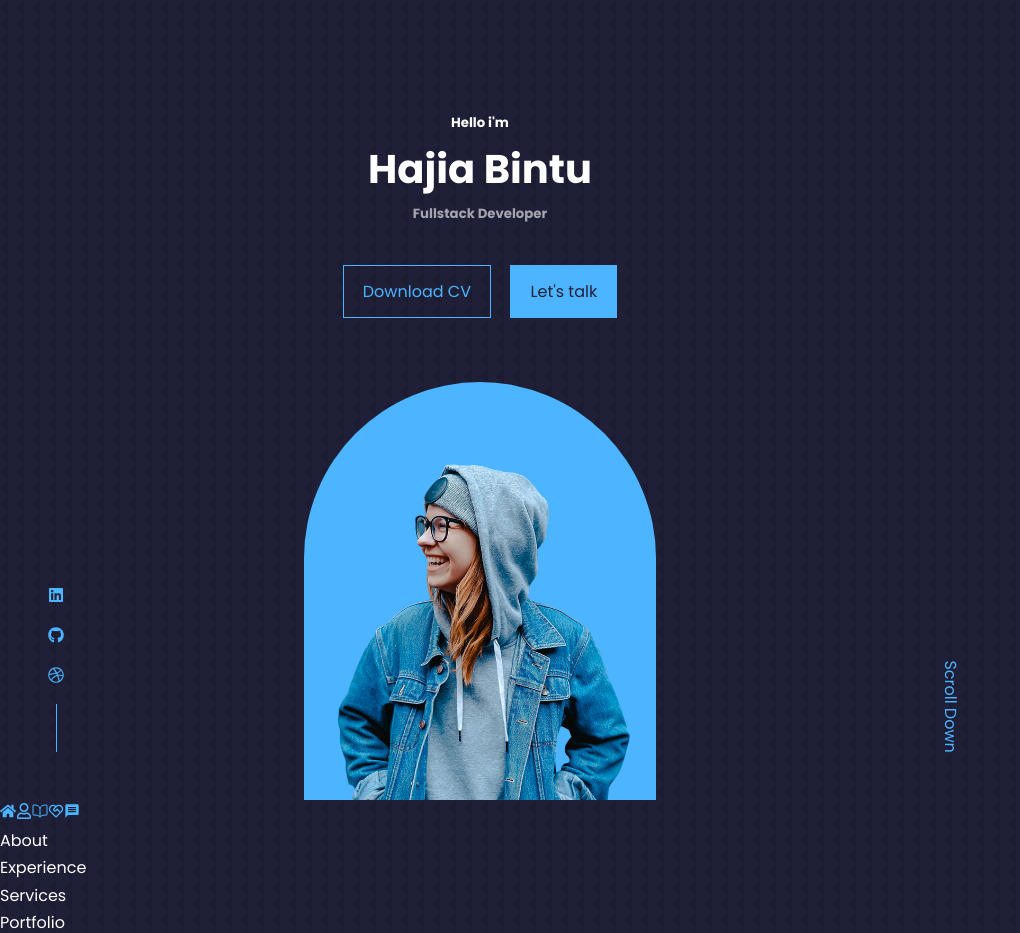
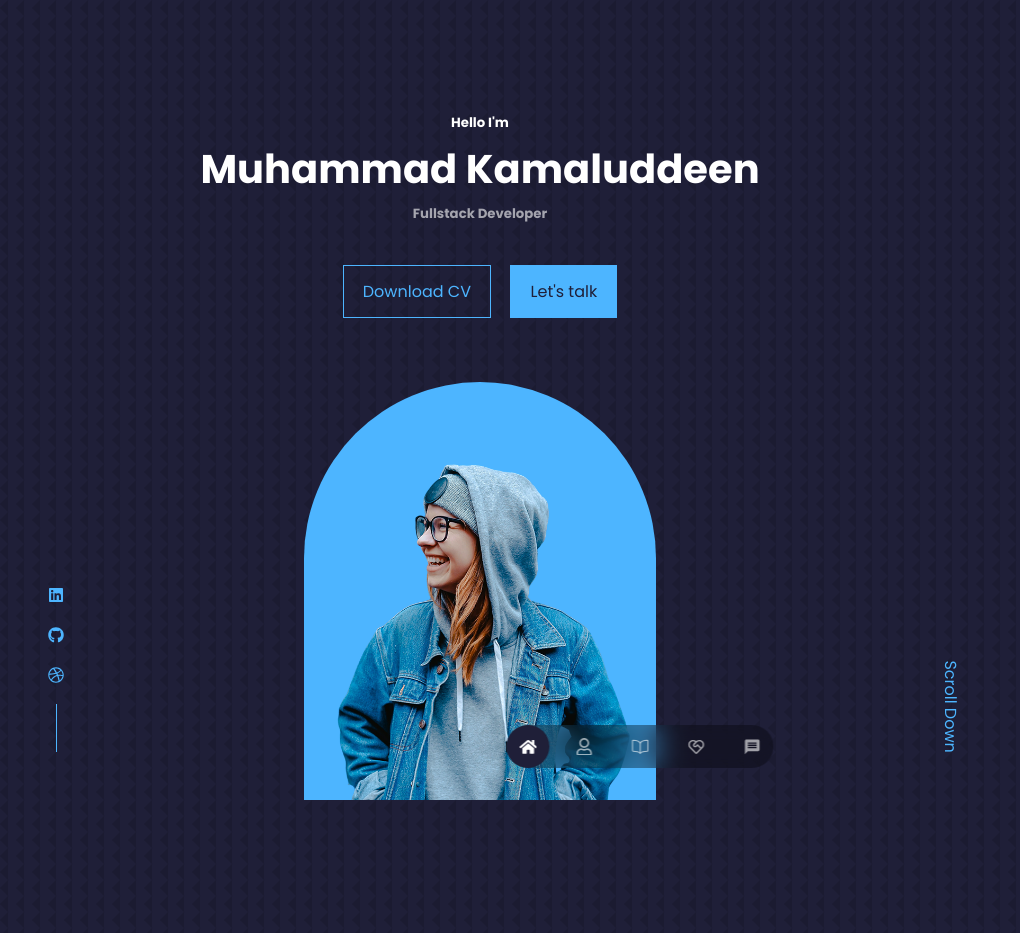
Before and after one commit to Meetkamal256/portfolio-website-template, a React (Create React App) app in the folder react-portfolio/: page / in a window 1280 px wide. Shown: the top 933 px of the page, without its empty margins (0-1020 px from the left). Built offline with nearby package versions, Linux system fonts and the light colour scheme.

Commit message:
useState to manage active links in nav component

```diff
--- a/react-portfolio/src/components/about/About.jsx
+++ b/react-portfolio/src/components/about/About.jsx
@@ -3,7 +3,7 @@
 
 const About = () => {
   return (
-    <div>About</div>
+    <section id='about'>About</section>
   )
 }
 
--- a/react-portfolio/src/components/contact/Contact.jsx
+++ b/react-portfolio/src/components/contact/Contact.jsx
@@ -3,7 +3,7 @@
 
 const Contact = () => {
   return (
-    <div>Contact</div>
+    <section id='contact'>Contact</section>
   )
 }
 
--- a/react-portfolio/src/components/experience/Experience.jsx
+++ b/react-portfolio/src/components/experience/Experience.jsx
@@ -3,7 +3,7 @@
 
 const Experience = () => {
   return (
-    <div>Experience</div>
+    <section id='experience'>Experience</section>
   )
 }
 
--- a/react-portfolio/src/components/header/Header.jsx
+++ b/react-portfolio/src/components/header/Header.jsx
@@ -4,12 +4,13 @@
 import ME from "../../assets/me.png";
 import HeaderSocials from "./HeaderSocials";
 
+
 const Header = () => {
   return (
     <header>
       <div className="container header__container">
-        <h5>Hello i'm</h5>
-        <h1>Hajia Bintu</h1>
+        <h5>Hello I'm</h5>
+        <h1>Muhammad Kamaluddeen</h1>
         <h5 className="text-light">Fullstack Developer</h5>
         <CTA />
         <HeaderSocials />
--- a/react-portfolio/src/components/nav/Nav.jsx
+++ b/react-portfolio/src/components/nav/Nav.jsx
@@ -4,23 +4,45 @@
 import { IoBookOutline } from "react-icons/io5";
 import { RiServiceLine } from "react-icons/ri";
 import { MdMessage } from "react-icons/md";
+import { useState } from "react";
 
 const Nav = () => {
+  const [activeNav, setActiveNav] = useState("#");
   return (
     <nav>
-      <a href="/">
+      <a
+        href="#"
+        onClick={() => setActiveNav("#")}
+        className={activeNav === "#" ? "active" : ""}
+      >
         <FaHome />
       </a>
-      <a href="#about">
+      <a
+        href="#about"
+        onClick={() => setActiveNav("#about")}
+        className={activeNav === "#about" ? "active" : ""}
+      >
         <FaRegUser />
       </a>
-      <a href="#experience">
+      <a
+        href="#experience"
+        onClick={() => setActiveNav("#experience")}
+        className={activeNav === "#experience" ? "active" : ""}
+      >
         <IoBookOutline />
       </a>
-      <a href="#services">
+      <a
+        href="#services"
+        onClick={() => setActiveNav("#services")}
+        className={activeNav === "#services" ? "active" : ""}
+      >
         <RiServiceLine />
       </a>
-      <a href="#contact">
+      <a
+        href="#contact"
+        onClick={() => setActiveNav("#contact")}
+        className={activeNav === "#contact" ? "active" : ""}
+      >
         <MdMessage />
       </a>
     </nav>
--- a/react-portfolio/src/components/nav/nav.css
+++ b/react-portfolio/src/components/nav/nav.css
@@ -0,0 +1,33 @@
+nav {
+  background: rgba(0, 0, 0, 0.3);
+  width: max-content;
+  display: block;
+  padding: 0.75 1.7rem;
+  z-index: 2;
+  position: fixed;
+  left: 50%;
+  transform: translateX(-50%);
+  bottom: 2rem;
+  display: flex;
+  gap: 0.8rem;
+  border-radius: 3rem;
+  backdrop-filter: blur(15px);
+}
+
+nav a {
+  background: transparent;
+  padding: 0.8rem;
+  border-radius: 50%;
+  display: flex;
+  color: var(--color-light);
+  font-size: 1.1rem;
+}
+
+nav a:hover {
+  background: rgba(0, 0, 0, 0.3);
+}
+
+nav a.active {
+  background: var(--color-bg);
+  color: var(--color-white);
+}
--- a/react-portfolio/src/components/portfolio/Portfolio.jsx
+++ b/react-portfolio/src/components/portfolio/Portfolio.jsx
@@ -3,7 +3,7 @@
 
 const Portfolio = () => {
   return (
-    <div>Portfolio</div>
+    <section id='portfolio'>Portfolio</section>
   )
 }
 
--- a/react-portfolio/src/components/services/Services.jsx
+++ b/react-portfolio/src/components/services/Services.jsx
@@ -3,7 +3,7 @@
 
 const Services = () => {
   return (
-    <div>Services</div>
+    <section id='services'>Services</section>
   )
 }
 
--- a/react-portfolio/src/components/testimonials/Testimonials.jsx
+++ b/react-portfolio/src/components/testimonials/Testimonials.jsx
@@ -1,10 +1,8 @@
-import React from 'react';
-import './testimonials.css';
+import React from "react";
+import "./testimonials.css";
 
 const Testimonials = () => {
-  return (
-    <div>Testimonials</div>
-  )
-}
+  return <section id="testimonials">Testimonials</section>;
+};
 
-export default Testimonials
+export default Testimonials;
--- a/react-portfolio/src/index.css
+++ b/react-portfolio/src/index.css
@@ -60,6 +60,7 @@
 
 section {
   margin-top: 8rem;
+  height: 100vh;
 }
 
 section > h2,
```
